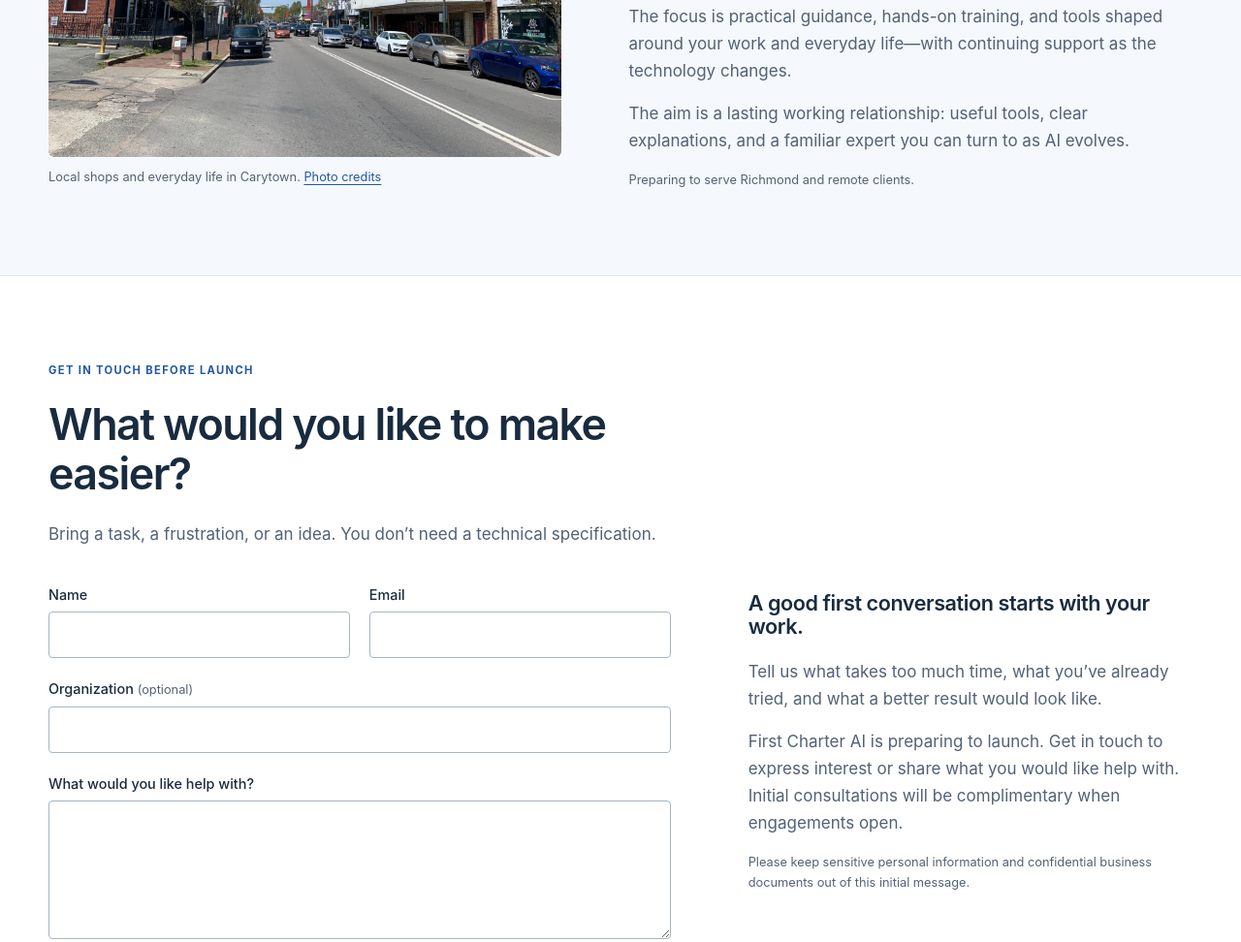
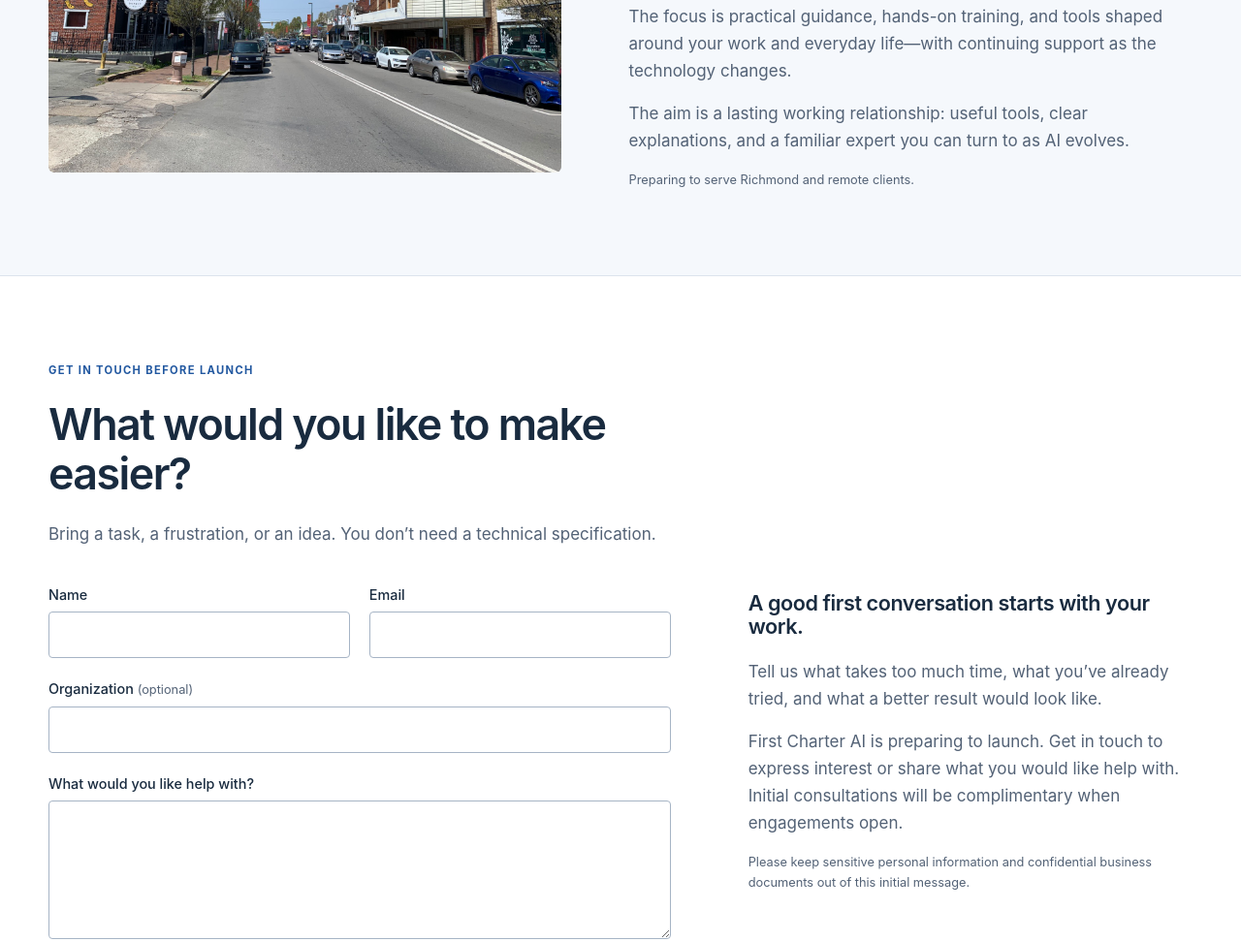
Before and after one commit to firstcharter-ai/firstcharter.ai, a website: page public/index.html in a window 1280 px wide. Shown: the part 3424-4396 px from the top of the page at 97% size. Drawn offline with Linux system fonts and the light colour scheme.

Commit message:
update: website -- keep photo attribution in footer credits

```diff
--- a/public/index.html
+++ b/public/index.html
@@ -268,10 +268,6 @@
               alt="Shops and the Byrd Theatre along West Cary Street in Richmond’s Carytown district"
               loading="lazy"
             />
-            <figcaption>
-              Local shops and everyday life in Carytown.
-              <a href="/credits">Photo credits</a>
-            </figcaption>
           </figure>
           <div>
             <p class="eyebrow">Local expertise. Lasting support.</p>
```
